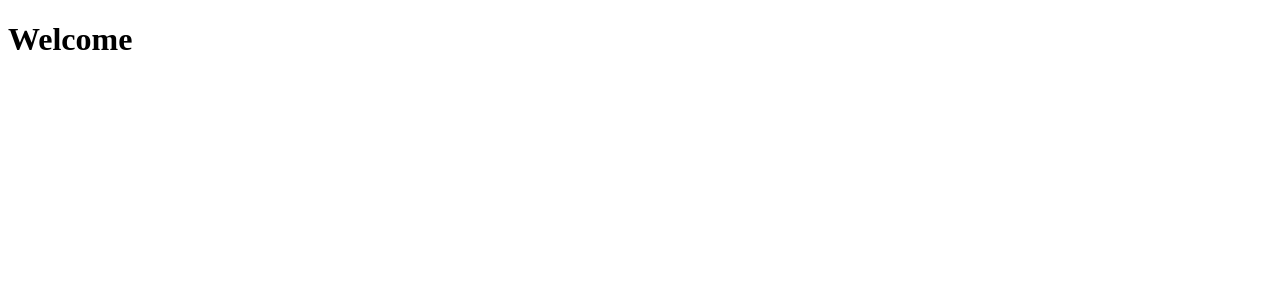
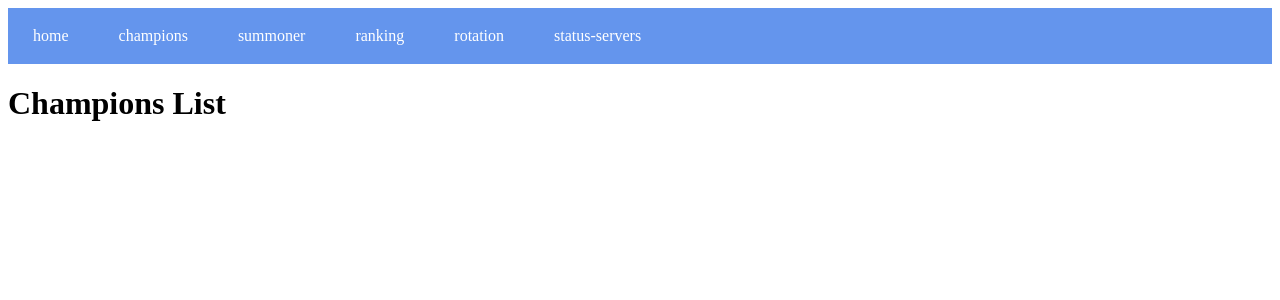
Before and after one commit to wooit/FetchingDataFromLeague, a Vue app: page /champions in a window 1280 px wide. Before the commit this address had no page. Shown: the top 300 px of the page. Built offline with nearby package versions, Linux system fonts and the light colour scheme.

Commit message:
feat: created all main views. they are all setted in router.js feat: implemented very simple navbar component

```diff
--- a/src/App.vue
+++ b/src/App.vue
@@ -1,8 +1,17 @@
 <template>
-  <h1>Welcome</h1>
+  <nav-bar></nav-bar>
+  <router-view>
+
+  </router-view>
 </template>
 
 <script>
+import NavBar from '@/components/Layout/NavBar'
+export default {
+  components: {
+    NavBar
+  }
+}
 
 </script>
 
--- /dev/null
+++ b/src/components/Layout/NavBar.vue
@@ -0,0 +1,71 @@
+<template>
+  <div>
+    <nav>
+      <router-link to="/home" >home</router-link>
+      <router-link to="/champions">champions</router-link>
+      <router-link to="/summoner">summoner</router-link>
+      <router-link to="/ranking" >ranking</router-link>
+      <router-link to="/rotation" >rotation</router-link>
+      <router-link to="/status-servers">status-servers</router-link>
+    </nav>
+
+  </div>
+</template>
+
+<script>
+
+</script>
+
+<style scoped>
+div{
+  background-color: cornflowerblue;
+  min-width: 1080px;
+  padding-top: 10px;
+  padding-bottom: 10px;
+}
+
+nav {
+  height: 100%;
+}
+
+ul {
+  list-style: none;
+  margin: 0;
+  padding: 0;
+  height: 100%;
+  display: flex;
+  justify-content: center;
+  align-items: center;
+  font-family: Roboto, sans-serif;
+}
+
+li {
+  margin: 0 2rem;
+}
+
+/* ici "a" fait reference à <router-link> car under the hood, router link is an anchor tag*/
+a {
+  text-decoration: none;
+  font: inherit;
+  background: transparent;
+  border: 1px solid transparent;
+  cursor: pointer;
+  color: white;
+  padding: 0.5rem 1.5rem;
+  display: inline-block;
+}
+
+a:hover,
+a:active{
+  color: white;
+  background-color: cornflowerblue;
+  text-decoration: underline;
+  text-underline-offset: 8px;
+}
+a.active{
+  color: cyan;
+  text-decoration: underline;
+  text-underline-offset: 8px;
+}
+
+</style>
--- a/src/main.js
+++ b/src/main.js
@@ -7,4 +7,5 @@ const app = createApp(App);
 app.use(store);
 app.use(router);
 
+
 app.mount('#app')
--- /dev/null
+++ b/src/views/ChampionsList.vue
@@ -0,0 +1,21 @@
+<template>
+  <h1> Champions List </h1>
+</template>
+
+<script>
+export default {
+  data(){
+    return {
+
+    }
+  }
+}
+
+</script>
+
+
+
+
+<style scoped>
+
+</style>
--- /dev/null
+++ b/src/views/HomeView.vue
@@ -0,0 +1,13 @@
+<template>
+  <h1>Home</h1>
+</template>
+
+<script>
+
+</script>
+
+
+
+<style scoped>
+
+</style>
--- /dev/null
+++ b/src/views/RankingView.vue
@@ -0,0 +1,13 @@
+<template>
+  <h1> Rankings </h1>
+</template>
+
+<script>
+// data for ranking here: https://developer.riotgames.com/apis#league-v4/GET_getLeagueById
+</script>
+
+
+
+<style scoped>
+
+</style>
--- /dev/null
+++ b/src/views/RotationView.vue
@@ -0,0 +1,13 @@
+<template>
+  <h1>Rotation</h1>
+</template>
+
+<script>
+// getting data here https://developer.riotgames.com/apis#champion-v3/GET_getChampionInfo
+</script>
+
+
+
+<style scoped>
+
+</style>
--- /dev/null
+++ b/src/views/StatusServers.vue
@@ -0,0 +1,22 @@
+<template>
+  <h1>Status Servers</h1>
+</template>
+
+<script>
+// data here : https://developer.riotgames.com/apis#lol-status-v4
+
+export default {
+  data(){
+    return {
+
+    }
+  }
+}
+</script>
+
+
+
+
+<style scoped>
+
+</style>
--- /dev/null
+++ b/src/views/SummonerView.vue
@@ -0,0 +1,11 @@
+<template>
+  <h1>Summoner Info</h1>
+</template>
+
+<script>
+
+</script>
+
+<style scoped>
+
+</style>
```
Also changed, not shown: src/router.js (+28 -1 lines).
